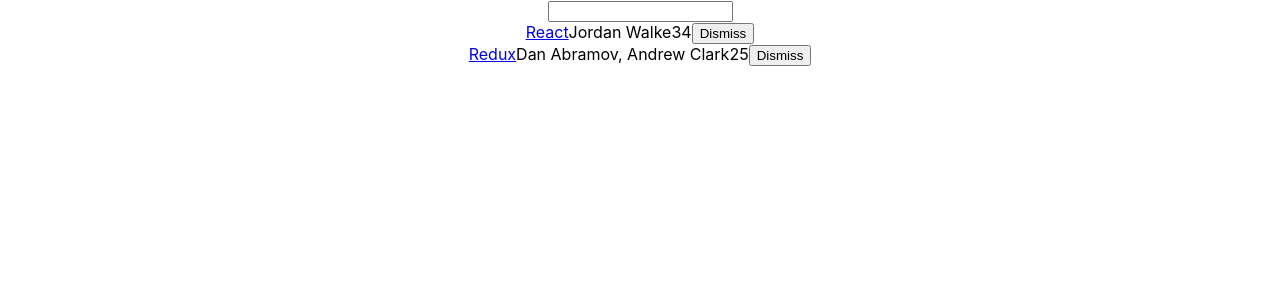
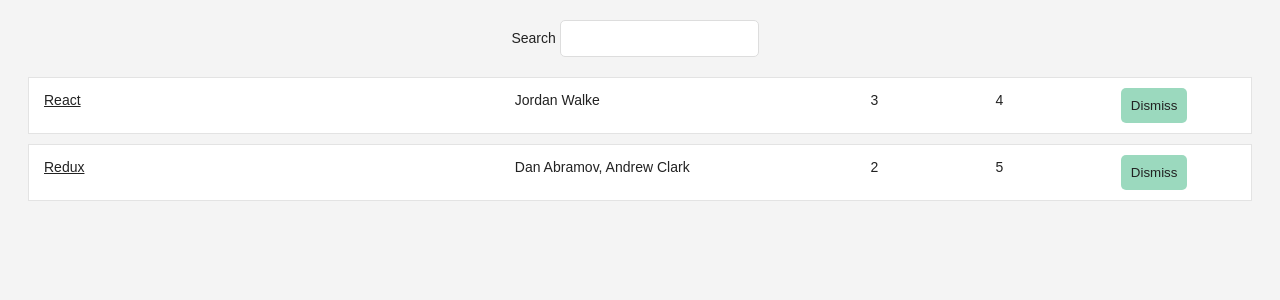
Before and after one commit to cadenahos/React-road, a React (Create React App) app: page / in a window 1280 px wide. Shown: the top 300 px of the page. Built offline with nearby package versions, Linux system fonts and the light colour scheme.

Commit message:
Transforming clases to functions, styling css

```diff
--- a/src/App.css
+++ b/src/App.css
@@ -1,38 +1,58 @@
-.App {
-  text-align: center;
+.page {
+margin: 20px;
+}
+.interactions {
+text-align: center;
+}
+.table {
+margin: 20px 0;
+}
+.table-header {
+display: flex;
+line-height: 24px;
+font-size: 16px;
+padding: 0 10px;
+justify-content: space-between;
+}
+.table-empty {
+margin: 200px;
+text-align: center;
+font-size: 16px;
+}
+.table-row{
+  display: flex;
+  line-height: 24px;
+  white-space: nowrap;
+  margin: 10px 0;
+  padding: 10px;
+  background: #ffffff;
+  border: 1px solid #e3e3e3;
 }
 
-.App-logo {
-  height: 40vmin;
-  pointer-events: none;
+.table-header > span {
+  overflow: hidden;
+  text-overflow: ellipsis;
+  padding: 0 5px;
 }
 
-@media (prefers-reduced-motion: no-preference) {
-  .App-logo {
-    animation: App-logo-spin infinite 20s linear;
-  }
+.table-row > span {
+  overflow: hidden;
+  text-overflow: ellipsis;
+  padding: 0 5px;
 }
 
-.App-header {
-  background-color: #282c34;
-  min-height: 100vh;
-  display: flex;
-  flex-direction: column;
-  align-items: center;
-  justify-content: center;
-  font-size: calc(10px + 2vmin);
-  color: white;
+.button-inline {
+  border-width: 0;
+  background:rgba(13, 162, 99, 0.41);
+  color: inherit;
+  text-align: left;
+  -webkit-font-smoothing: inherit;
+  padding: 1;
+  font-size: 1;
+  cursor: pointer;
 }
 
-.App-link {
-  color: #61dafb;
+.button-active {
+  border-radius: 0;
+  border-bottom: 1px solid #38BB6C;
 }
-
-@keyframes App-logo-spin {
-  from {
-    transform: rotate(0deg);
-  }
-  to {
-    transform: rotate(360deg);
-  }
-}
--- a/src/App.js
+++ b/src/App.js
@@ -5,7 +5,7 @@
   {
     title: 'React',
     url: 'https://facebook.github.io/react/',
-    author: 'Jordan Walke',
+    author: ' Jordan Walke ',
     num_comments: 3,
     points: 4,
     objectID: 0,
@@ -13,12 +13,24 @@
   {
     title: 'Redux',
     url: 'https://github.com/reactjs/redux',
-    author: 'Dan Abramov, Andrew Clark',
+    author: ' Dan Abramov, Andrew Clark ',
     num_comments: 2,
     points: 5,
     objectID: 1,
   },
 ];
+
+const largeColum ={
+  width: '40%'
+};
+
+const middColum ={
+  width: '30%'
+};
+const smallColum ={
+  width: '10%'
+};
+
 function isSearched(searchTerm){
   return function(item){
     return item.title.toLowerCase().includes(searchTerm.toLowerCase());
@@ -52,11 +64,15 @@
   render() {
     const {searchTerm, list} = this.state;
     return(
-       <div className="App">
+       <div className="page">
+       <div className="interactions">
        <Search
         value={searchTerm}
         onChange={this.onSearchChange}
-       />
+       >
+       Search
+       </Search>
+       </div>
        <Table
           list={list}
           pattern={searchTerm}
@@ -66,49 +82,44 @@
      );
    }
  }
+ const Button = ({onClick, className = ' ', children}) =>
+       <button
+       onClick={onClick}
+       className={className}
+       type= "button"
+       >
+       {children}
+       </button>
 
- class Search extends Component{
-   render() {
-     const {value, onChange} = this.props;
-     return (
+     const Search = ({value, onChange, children}) =>
        <form>
-        <input
+       {children} <input
           type="text"
           value={value}
           onChange={onChange}
         />
        </form>
-     );
-   }
- }
- class Table extends Component {
-   render() {
-     const {list, pattern, onDismiss} = this.props;
-     return (
-       <div>
+
+     const Table =({list, pattern, onDismiss}) =>
+       <div className="table">
         {list.filter(isSearched(pattern)).map(item =>
-            <div key={item.objectID}>
-              <span>
+            <div key={item.objectID} className="table-row">
+              <span style= {largeColum}>
                 <a href={item.url}>{item.title}</a>
               </span>
-              <span>{item.author}</span>
-              <span>{item.num_comments}</span>
-              <span>{item.points}</span>
-              <span>
-                <button
-                  onClick={() => onDismiss(item.objectID)}
-                  type="button"
+              <span style= {middColum}>{item.author}</span>
+              <span style= {smallColum}>{item.num_comments}</span>
+              <span style= {smallColum}>{item.points}</span>
+              <span style= {smallColum}>
+                <Button onClick={() => onDismiss(item.objectID)}
+                className="button-inline"
                 >
                 Dismiss
-                </button>
+                </Button>
               </span>
             </div>
         )}
-
        </div>
-     );
-   }
- }
 
 
 
--- a/src/index.css
+++ b/src/index.css
@@ -1,13 +1,42 @@
 body {
-  margin: 0;
-  font-family: -apple-system, BlinkMacSystemFont, 'Segoe UI', 'Roboto', 'Oxygen',
-    'Ubuntu', 'Cantarell', 'Fira Sans', 'Droid Sans', 'Helvetica Neue',
-    sans-serif;
-  -webkit-font-smoothing: antialiased;
-  -moz-osx-font-smoothing: grayscale;
+  color: #222;
+  background: #f4f4f4;
+  font: 400 14px CoreSans, Arial, sans-serif;
 }
 
-code {
-  font-family: source-code-pro, Menlo, Monaco, Consolas, 'Courier New',
-    monospace;
+a {
+  color: #222;
 }
+
+a:hover {
+  text-decoration: underline;
+}
+
+ul, li {
+  list-style: none;
+  padding: 0;
+  margin: 0;
+}
+input {
+  padding: 10px;
+  border-radius: 5px;
+  outline: none;
+  margin-right: 10px;
+  border: 1px solid #dddddd;
+}
+button {
+
+  padding: 10px;
+  border-radius: 5px;
+  border: 1px solid #dddddd;
+  background: trasparent;
+  color: #808080;
+  cursor: pointer;
+}
+button:hover{
+  color: #222;
+}
+
+*:focus {
+  outline: none;
+}
```
